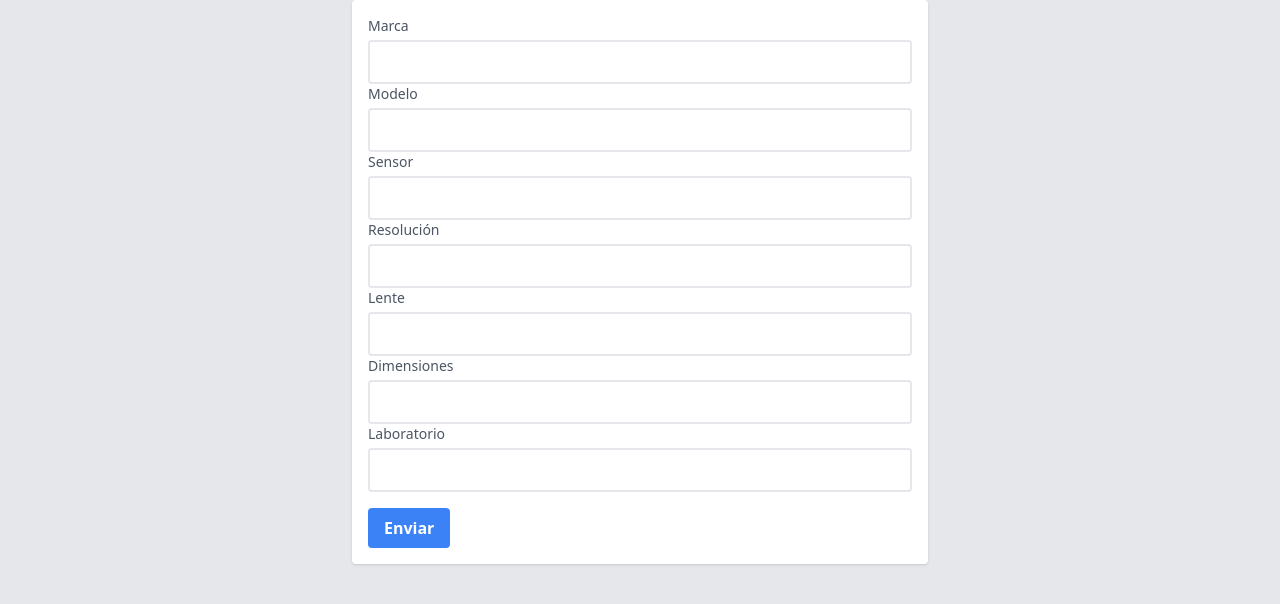
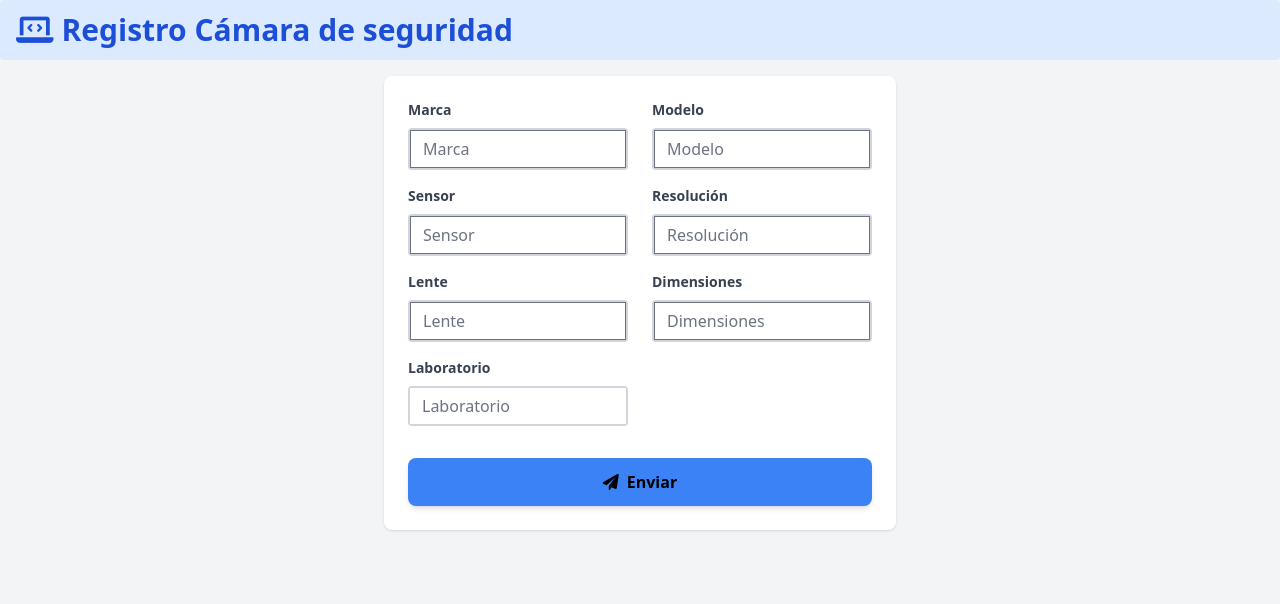
Before and after one commit to criticalRobin/App_Web_Control_Inventario_FISEI, a Django app: page /main/camera/create/ in a window 1280 px wide. Shown: the top 604 px of the page. Run offline with Django 4.2, Linux system fonts and the light colour scheme; style sheets or scripts are compiled from the project's sources; some libraries are stand-ins or nearby versions.

Commit message:
Agregado el contexto Title en la vistas de cada modelo

```diff
--- a/apps/main/views/air/views.py
+++ b/apps/main/views/air/views.py
@@ -14,6 +14,10 @@ class AirConditionerCreateView(CreateView):
     template_name = "air/create.html"
     success_url = reverse_lazy("main:labs_list")
 
+    def get_context_data(self, **kwargs):
+        context = super().get_context_data(**kwargs)
+        context['title'] = 'Aire acondicionado'
+        return context
 
     def dispatch(self, request, *args, **kwargs):
         return super().dispatch(request, *args, **kwargs)
--- a/apps/main/views/camera/views.py
+++ b/apps/main/views/camera/views.py
@@ -14,6 +14,10 @@ class SecurityCameraCreateView(CreateView):
     template_name = "camera/create.html"
     success_url = reverse_lazy("main:labs_list")
 
+    def get_context_data(self, **kwargs):
+        context = super().get_context_data(**kwargs)
+        context['title'] = 'Cámara de seguridad'
+        return context
 
     def dispatch(self, request, *args, **kwargs):
         return super().dispatch(request, *args, **kwargs)
--- a/apps/main/views/computers/views.py
+++ b/apps/main/views/computers/views.py
@@ -14,6 +14,10 @@ class ComputerCreateView(CreateView):
     template_name = "computers/create.html"
     success_url = reverse_lazy("main:labs_list")
 
+    def get_context_data(self, **kwargs):
+        context = super().get_context_data(**kwargs)
+        context['title'] = 'Computadora'
+        return context
 
     def dispatch(self, request, *args, **kwargs):
         return super().dispatch(request, *args, **kwargs)
--- a/apps/main/views/cpus/views.py
+++ b/apps/main/views/cpus/views.py
@@ -14,6 +14,10 @@ class CpuCreateView(CreateView):
     template_name = "cpus/create.html"
     success_url = reverse_lazy("main:labs_list")
 
+    def get_context_data(self, **kwargs):
+        context = super().get_context_data(**kwargs)
+        context['title'] = 'CPU'
+        return context
 
     def dispatch(self, request, *args, **kwargs):
         return super().dispatch(request, *args, **kwargs)
--- a/apps/main/views/disks/views.py
+++ b/apps/main/views/disks/views.py
@@ -14,6 +14,10 @@ class DiskCreateView(CreateView):
     template_name = "disks/create.html"
     success_url = reverse_lazy("main:labs_list")
 
+    def get_context_data(self, **kwargs):
+        context = super().get_context_data(**kwargs)
+        context['title'] = 'Disco Computadora'
+        return context
 
     def dispatch(self, request, *args, **kwargs):
         return super().dispatch(request, *args, **kwargs)
--- a/apps/main/views/labs/views.py
+++ b/apps/main/views/labs/views.py
@@ -14,6 +14,10 @@ class LaboratoryCreateView(CreateView):
     template_name = "labs/create.html"
     success_url = reverse_lazy("main:labs_list")
 
+    def get_context_data(self, **kwargs):
+        context = super().get_context_data(**kwargs)
+        context['title'] = 'Laboratorio'
+        return context
 
     def dispatch(self, request, *args, **kwargs):
         return super().dispatch(request, *args, **kwargs)
--- a/apps/main/views/monitors/views.py
+++ b/apps/main/views/monitors/views.py
@@ -14,6 +14,10 @@ class MonitorCreateView(CreateView):
     template_name = "monitors/create.html"
     success_url = reverse_lazy("main:labs_list")
 
+    def get_context_data(self, **kwargs):
+        context = super().get_context_data(**kwargs)
+        context['title'] = 'Monitor'
+        return context
 
     def dispatch(self, request, *args, **kwargs):
         return super().dispatch(request, *args, **kwargs)
--- a/apps/main/views/processors/views.py
+++ b/apps/main/views/processors/views.py
@@ -14,6 +14,10 @@ class ProcessorCreateView(CreateView):
     template_name = "processors/create.html"
     success_url = reverse_lazy("main:labs_list")
 
+    def get_context_data(self, **kwargs):
+        context = super().get_context_data(**kwargs)
+        context['title'] = 'Procesador'
+        return context
 
     def dispatch(self, request, *args, **kwargs):
         return super().dispatch(request, *args, **kwargs)
--- a/apps/main/views/projectors/views.py
+++ b/apps/main/views/projectors/views.py
@@ -14,6 +14,10 @@ class ProjectorCreateView(CreateView):
     template_name = "projectors/create.html"
     success_url = reverse_lazy("main:labs_list")
 
+    def get_context_data(self, **kwargs):
+        context = super().get_context_data(**kwargs)
+        context['title'] = 'Proyector'
+        return context
 
     def dispatch(self, request, *args, **kwargs):
         return super().dispatch(request, *args, **kwargs)
--- a/apps/main/views/rams/views.py
+++ b/apps/main/views/rams/views.py
@@ -14,6 +14,10 @@ class RamCreateView(CreateView):
     template_name = "rams/create.html"
     success_url = reverse_lazy("main:labs_list")
 
+    def get_context_data(self, **kwargs):
+        context = super().get_context_data(**kwargs)
+        context['title'] = 'Tarjeta RAM'
+        return context
 
     def dispatch(self, request, *args, **kwargs):
         return super().dispatch(request, *args, **kwargs)
--- a/apps/main/views/recomms/views.py
+++ b/apps/main/views/recomms/views.py
@@ -14,6 +14,10 @@ class RecommendationCreateView(CreateView):
     template_name = "recomms/create.html"
     success_url = reverse_lazy("main:labs_list")
 
+    def get_context_data(self, **kwargs):
+        context = super().get_context_data(**kwargs)
+        context['title'] = 'Recomendación'
+        return context
 
     def dispatch(self, request, *args, **kwargs):
         return super().dispatch(request, *args, **kwargs)
--- a/apps/main/views/tasks/views.py
+++ b/apps/main/views/tasks/views.py
@@ -14,6 +14,10 @@ class TaskCreateView(CreateView):
     template_name = "tasks/create.html"
     success_url = reverse_lazy("main:labs_list")
 
+    def get_context_data(self, **kwargs):
+        context = super().get_context_data(**kwargs)
+        context['title'] = 'Tareas'
+        return context
 
     def dispatch(self, request, *args, **kwargs):
         return super().dispatch(request, *args, **kwargs)
--- a/templates/create.html
+++ b/templates/create.html
@@ -1,24 +1,42 @@
 {% load static tailwind_tags %}
 <!DOCTYPE html>
 <html lang="en">
-  <head>
+<head>
     <meta charset="UTF-8" />
     <meta name="viewport" content="width=device-width, initial-scale=1.0" />
     <title>FISEI</title>
     <link href="https://cdn.jsdelivr.net/npm/tailwindcss@2.2.19/dist/tailwind.min.css" rel="stylesheet">
     <link href="https://cdnjs.cloudflare.com/ajax/libs/font-awesome/6.0.0-beta3/css/all.min.css" rel="stylesheet">
     {% tailwind_css %}
-  </head>
-  <body class="bg-gray-200">
-    <form method="post" class="max-w-xl mx-auto p-4 bg-white rounded shadow">
+</head>
+<body class="bg-gray-100">
+  <h1 class="text-3xl py-3 px-4 mb-4 font-semibold text-blue-700 bg-blue-100 rounded flex items-center">
+    <i class="fas fa-laptop-code mr-2"></i> Registro {{ title }}
+  </h1>
+    <form method="post" class="max-w-lg mx-auto p-6 bg-white rounded-lg shadow">
       {% csrf_token %}
-      {% for field in form %}
-        <div class="flex flex-col space-y-1">
-          <label class="text-sm text-gray-600">{{ field.label }}</label>
-          <input class="{{ field.field.widget.attrs.class|default:'' }} border-2 border-gray-200 p-2 rounded" type="text" name="{{ field.name }}" id="{{ field.id_for_label }}" value="{{ field.value|default_if_none:'' }}">
+      <div class="flex flex-wrap -mx-3">
+        {% for field in form %}
+
+        <div class="w-full md:w-1/2 px-3 mb-4">
+          <label class="block text-gray-700 text-sm font-semibold mb-2">{{ field.label }}</label>
+          <div class="flex items-center border-2 border-gray-300 rounded">
+            {% if field.field.widget.input_type != 'number' %}
+              <input class="w-full py-2 px-3 text-gray-700 leading-tight focus:outline-none focus:border-blue-500" type="{{ field.field.widget.input_type }}" name="{{ field.name }}" id="{{ field.id_for_label }}" value="{{ field.value|default_if_none:'' }}" placeholder="{{ field.field.widget.attrs.placeholder|default:'' }}">
+
+            {% elif field.field.widget.input_type == 'number' %}
+              <input class="w-full py-2 px-3 text-blue-500 leading-tight focus:outline-none focus:border-green-500" type="{{ field.field.widget.input_type }}" name="{{ field.name }}" id="{{ field.id_for_label }}" value="{{ field.value|default_if_none:'' }}" placeholder="{{ field.field.widget.attrs.placeholder|default:'' }}">
+
+            {% elif field.field.widget.input_type == 'select' %}
+            {{ field }}
+            {% endif %}
+          </div>
         </div>
       {% endfor %}
-      <button type="submit" class="mt-4 bg-blue-500 hover:bg-blue-700 text-white font-bold py-2 px-4 rounded">Enviar</button>
+      </div>
+      <button type="submit" class="w-full py-3 px-4 bg-blue-500 text-black font-semibold rounded-lg shadow-md hover:bg-blue-700 focus:outline-none focus:ring-2 focus:ring-blue-500 focus:ring-offset-2 mt-4">
+        <i class="fas fa-paper-plane mr-2"></i>Enviar
+      </button>
     </form>
-  </body>
+</body>
 </html>
```
